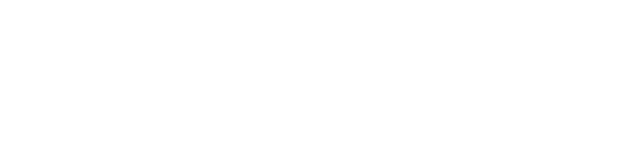
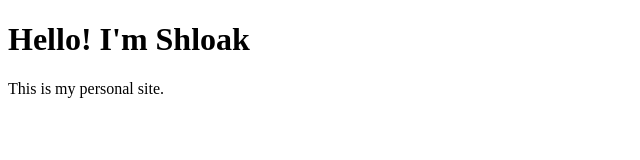
Before and after one commit to shloak/shloak.github.io, a plain HTML site: page index.html in a window 1280 px wide. Shown: the whole page, without its empty margins (0-640 px from the left). Drawn offline with Linux system fonts and the light colour scheme.

Commit message:
fixed index

```diff
--- a/index.html
+++ b/index.html
@@ -1,7 +1,7 @@
 <!DOCTYPE html>
 <html>
 <body>
-<h1><Hi! I'm Shloak</h1>
-<p><This is my personal site1</p>
+<h1>Hello! I'm Shloak</h1>
+<p>This is my personal site.</p>
 </body>
 </html>
```
